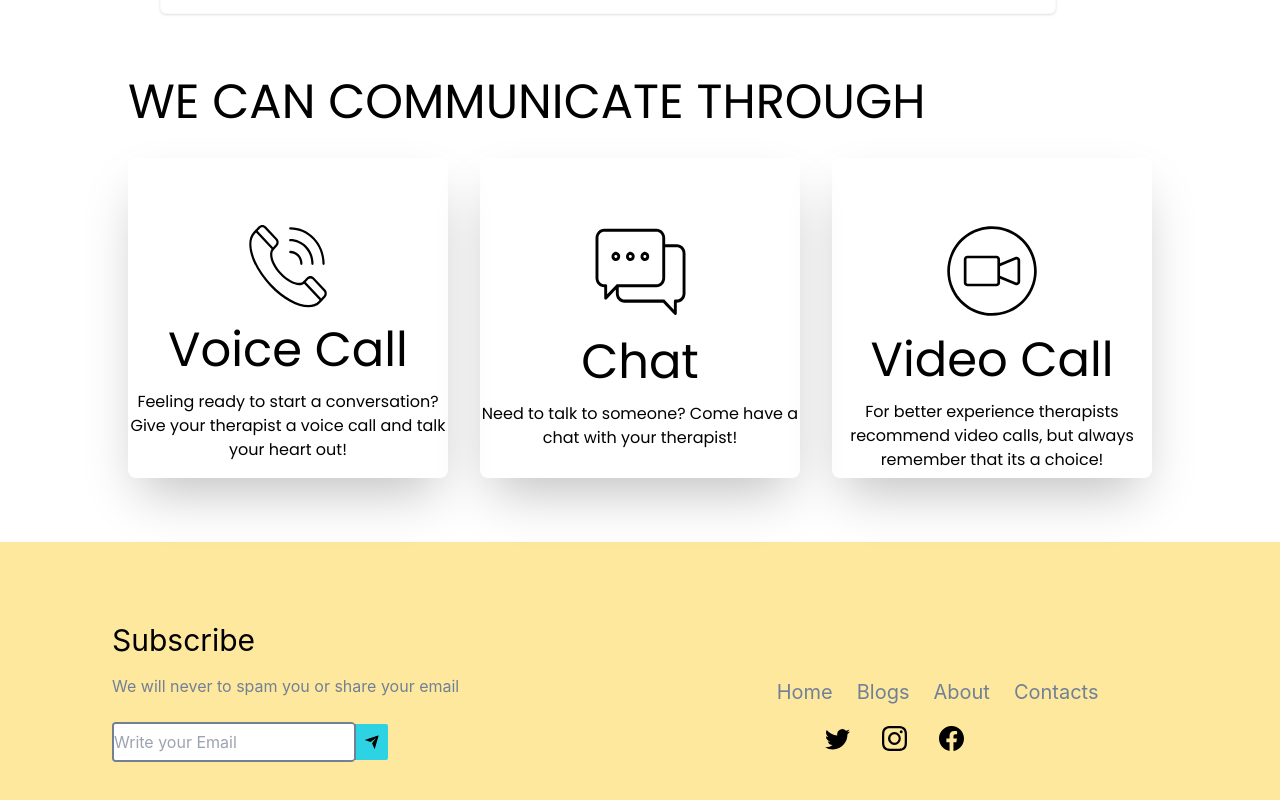
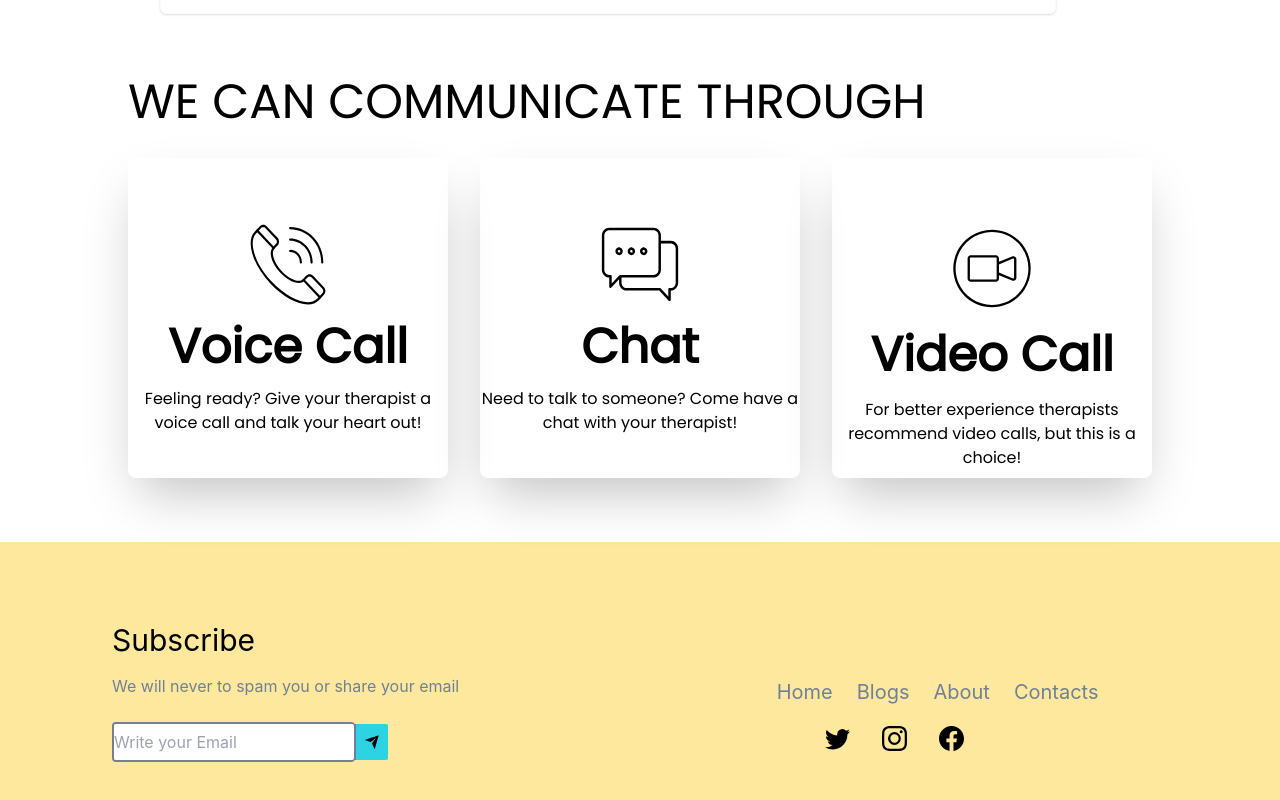
Before and after one commit to Recoded-Spark-Turkey-2022/Unboxed, a React (Create React App) app: page / in a window 1280 px wide. Shown: the part 902-1702 px from the top of the page. Built offline with nearby package versions, Linux system fonts and the light colour scheme; no server answers.

Commit message:
smaller screen text exposure fixed with a little cheat

```diff
--- a/src/components/hmpgCommunication/Comm.jsx
+++ b/src/components/hmpgCommunication/Comm.jsx
@@ -11,25 +11,25 @@ return(
     <h1 className="text-2xl font-medium tablet:font-normal tablet:text-5xl ">
         WE CAN COMMUNICATE THROUGH
     </h1>
-    <div className="flex flex-row flex-wrap justify-center gap-6 tablet:gap-8">
+    <div className="flex flex-row flex-wrap justify-center gap-6 tablet:gap-8 sm:gap-10">
         <div className="flex-col-4 tablet:w-80 tablet:h-80 w-40 h-40 pt-6 tablet:pt-16 tablet:space-y-4 space-y-2 tablet:mt-4  shadow-2xl rounded-lg align-start text-center" >
-            <img className="flex object-center mx-auto" src={phonecallimg} alt="phonecallimg" />
-            <h2 className="text-2xl tablet:text-5xl " >
+            <img className="flex object-center mx-auto h-1/3 w-1/3 md:h-1/3 md:w-1/3" src={phonecallimg} alt="phonecallimg" />
+            <h2 className="text-2xl sm:text-base font-semibold tablet:text-5xl " >
                 Voice Call
             </h2>
-            <p>Feeling ready to start a conversation? Give your therapist a voice call and talk your heart out!</p>
+            <p className="pb-1 sm:text-xs">Feeling ready? Give your therapist a voice call and talk your heart out!</p>
         </div>
         <div className="flex-col-4 object-center tablet:w-80 tablet:h-80 w-40 h-40 pt-6 tablet:pt-16 tablet:space-y-4 space-y-2 tablet:mt-4  shadow-2xl rounded-lg align-start text-center">
-            <img className="flex object-center mx-auto" src={chatimg} alt="chatimg" />
-            <h2 className="text-2xl tablet:text-5xl">
+            <img className="flex object-center mx-auto h-1/3 w-1/3 md:h-1/3 md:w-1/3" src={chatimg} alt="chatimg" />
+            <h2 className="text-2xl sm:text-base font-semibold tablet:text-5xl">
                 Chat
             </h2>
-            <p>Need to talk to someone? Come have a chat with your therapist!</p>
+            <p className="pb-1 sm:text-xs">Need to talk to someone? Come have a chat with your therapist!</p>
         </div>
-        <div className="flex-col-4   tablet:w-80 tablet:h-80 w-40 h-40 pt-6 tablet:pt-16 tablet:space-y-4 space-y-2 tablet:mt-4  shadow-2xl rounded-lg align-start text-center">
-            <img className="flex object-center mx-auto" src={videocallimg} alt="videocallimg" />
-            <h2 className="text-2xl tablet:text-5xl" >Video Call</h2>
-            <p>For better experience therapists recommend video calls, but always remember that its a choice!</p>
+        <div className="flex flex-col items-center justify-evenly sm:w-40 sm:h-40 tablet:w-80 tablet:h-80 w-40 h-40 pt-6 tablet:pt-16 tablet:space-y-4 space-y-2 tablet:mt-4  shadow-2xl rounded-lg align-start text-center">
+            <img className="flex object-center mx-auto h-1/3 w-1/3 md:h-1/3 md:w-1/3," src={videocallimg} alt="videocallimg" />
+            <h2 className="text-2xl sm:text-base font-semibold tablet:text-5xl" >Video Call</h2>
+            <p className="pb-1 sm:text-xs">For better experience therapists recommend video calls, but this is a choice!</p>
         </div>
     </div>
   </div>
```
Also changed, not shown: 1 other file (tests, documents, lock files or other folders).
